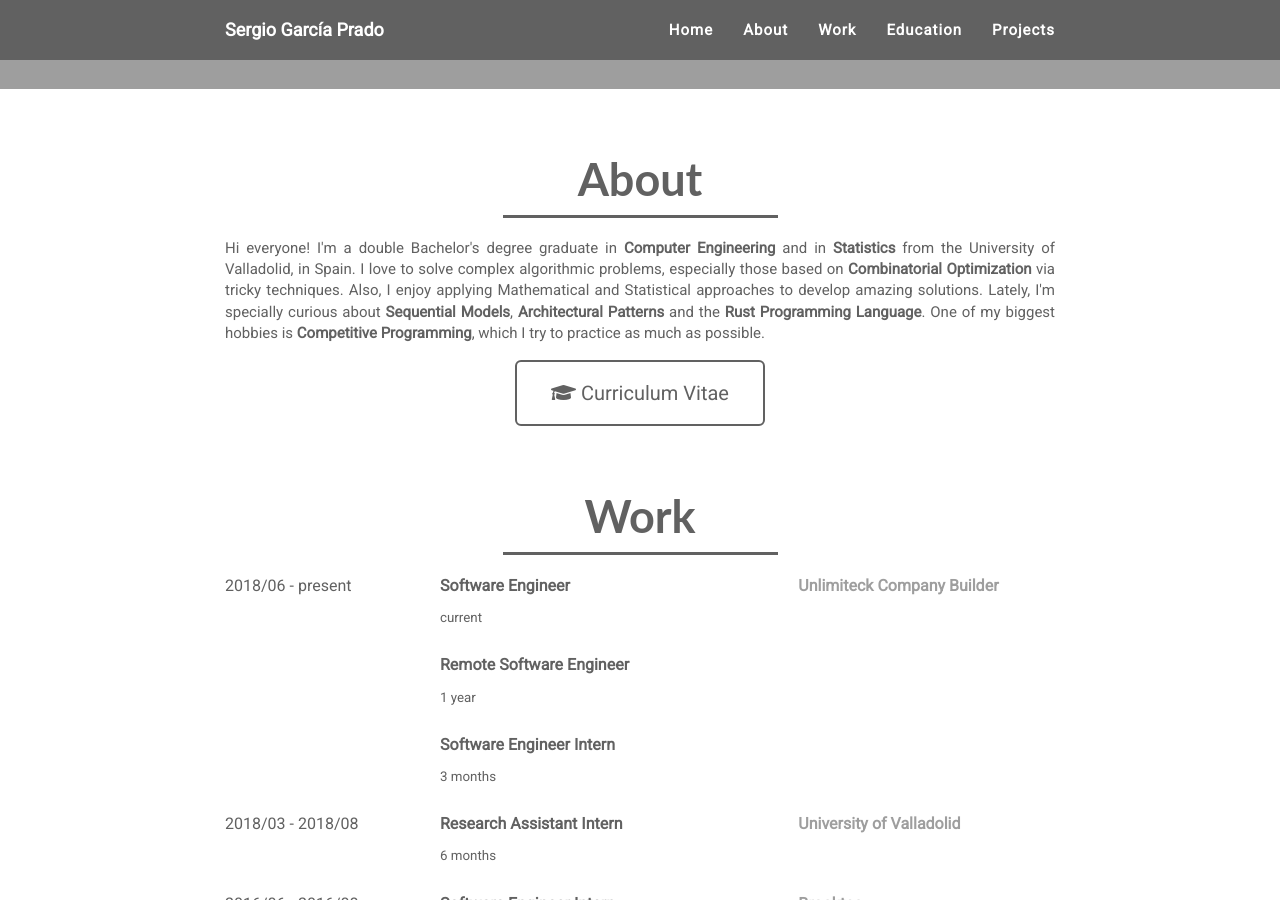
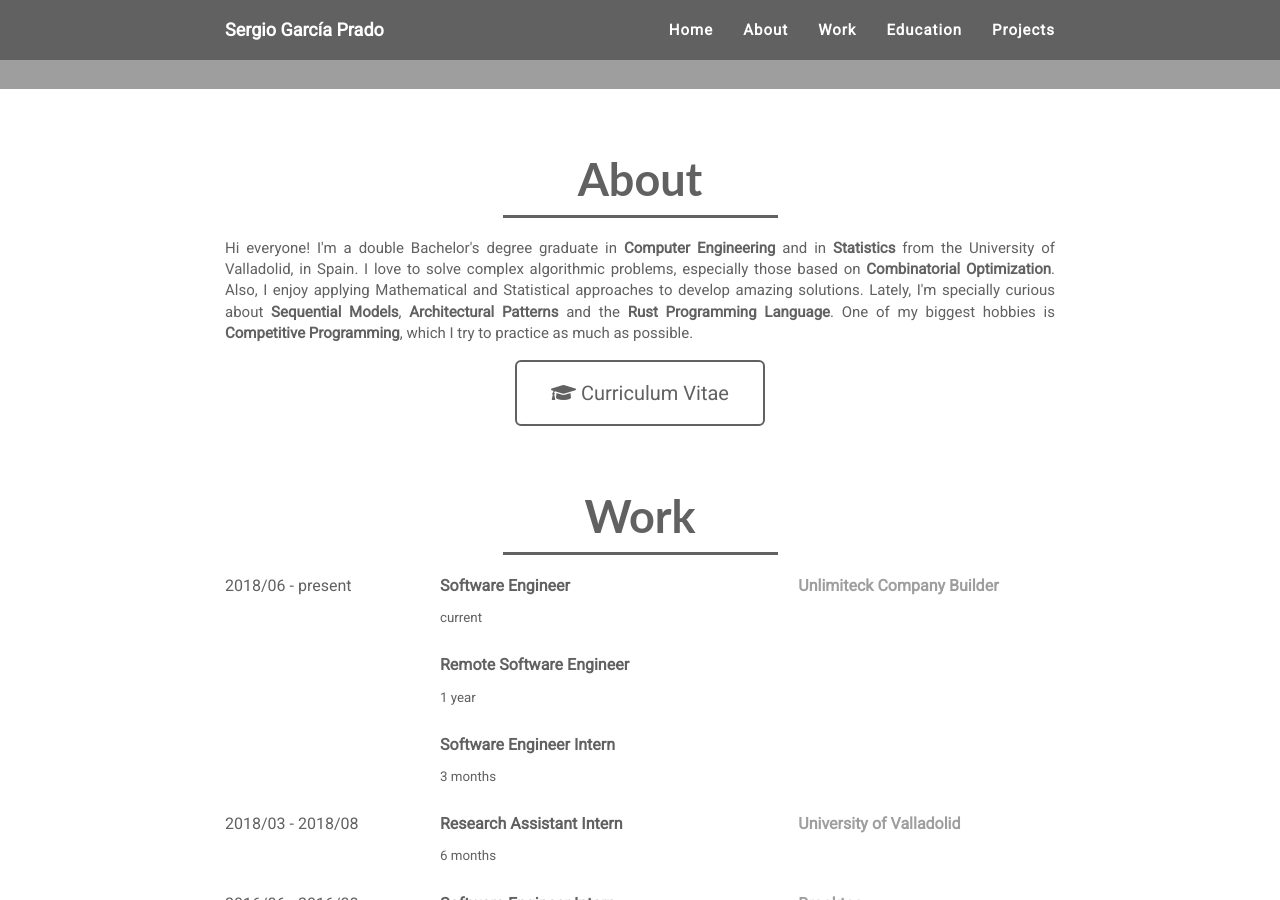
Before and after one commit to garciparedes/garciparedes.github.io, a Jekyll site: the page built from index.html, in a window 1280 px wide and 900 px high, scrolled down 811 px. Built offline with Jekyll 4.4.1, drawn with Linux system fonts in a browser that asks for light colours; nearby versions of some CDN libraries; a style sheet for code colours, icons or effects is not loaded.

Commit message:
Update _config.yml

```diff
--- a/_config.yml
+++ b/_config.yml
@@ -32,7 +32,7 @@
 curriculum_vitae_link: https://garciparedes.me/curriculum-vitae
 # cover_letter_link: https://garciparedes.me/cover-letter
 
-description: "Hi everyone! I'm a double Bachelor's degree graduate in <strong>Computer Engineering</strong> and in <strong>Statistics</strong> from the University of Valladolid, in Spain. I love to solve complex algorithmic problems, especially those based on <strong>Combinatorial Optimization</strong> via tricky techniques. Also, I enjoy applying Mathematical and Statistical approaches to develop amazing solutions. Lately, I'm specially curious about <strong>Sequential Models</strong>, <strong>Architectural Patterns</strong> and the <strong>Rust Programming Language</strong>. One of my biggest hobbies is <strong>Competitive Programming</strong>, which I try to practice as much as possible."
+description: "Hi everyone! I'm a double Bachelor's degree graduate in <strong>Computer Engineering</strong> and in <strong>Statistics</strong> from the University of Valladolid, in Spain. I love to solve complex algorithmic problems, especially those based on <strong>Combinatorial Optimization</strong>. Also, I enjoy applying Mathematical and Statistical approaches to develop amazing solutions. Lately, I'm specially curious about <strong>Sequential Models</strong>, <strong>Architectural Patterns</strong> and the <strong>Rust Programming Language</strong>. One of my biggest hobbies is <strong>Competitive Programming</strong>, which I try to practice as much as possible."
 
 education:
 
```
